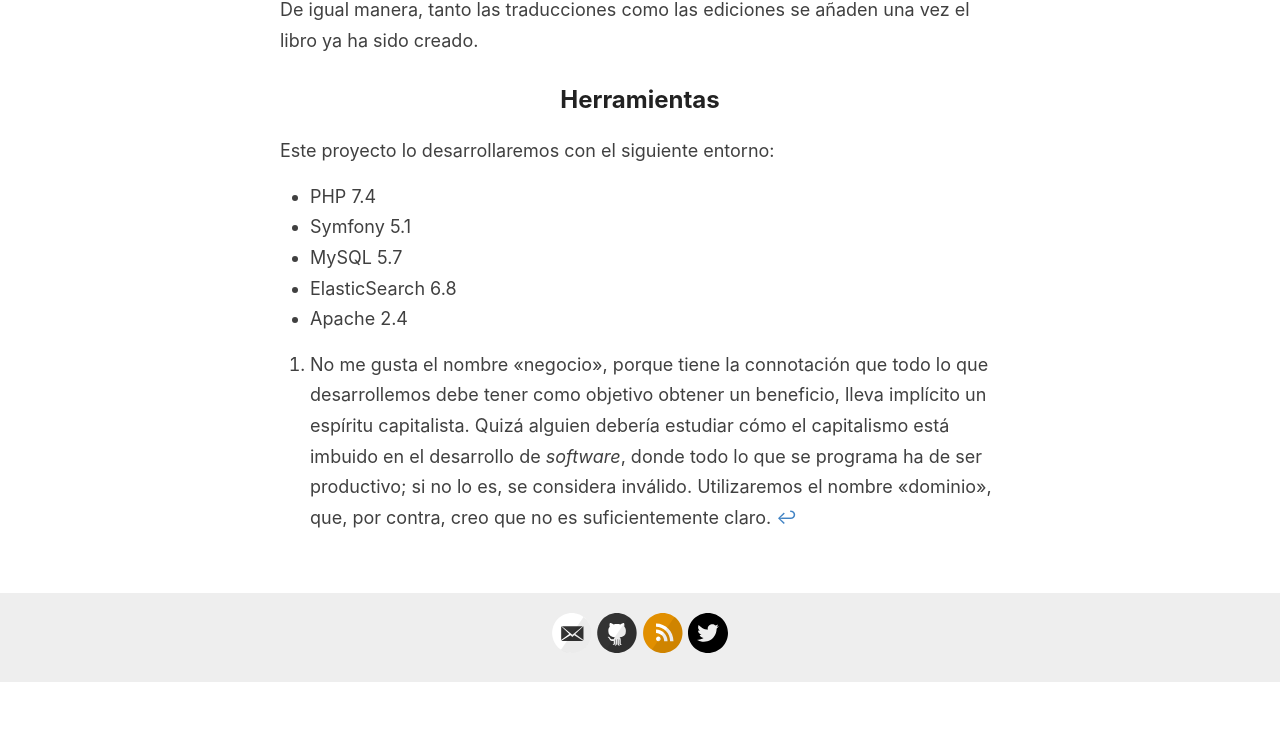
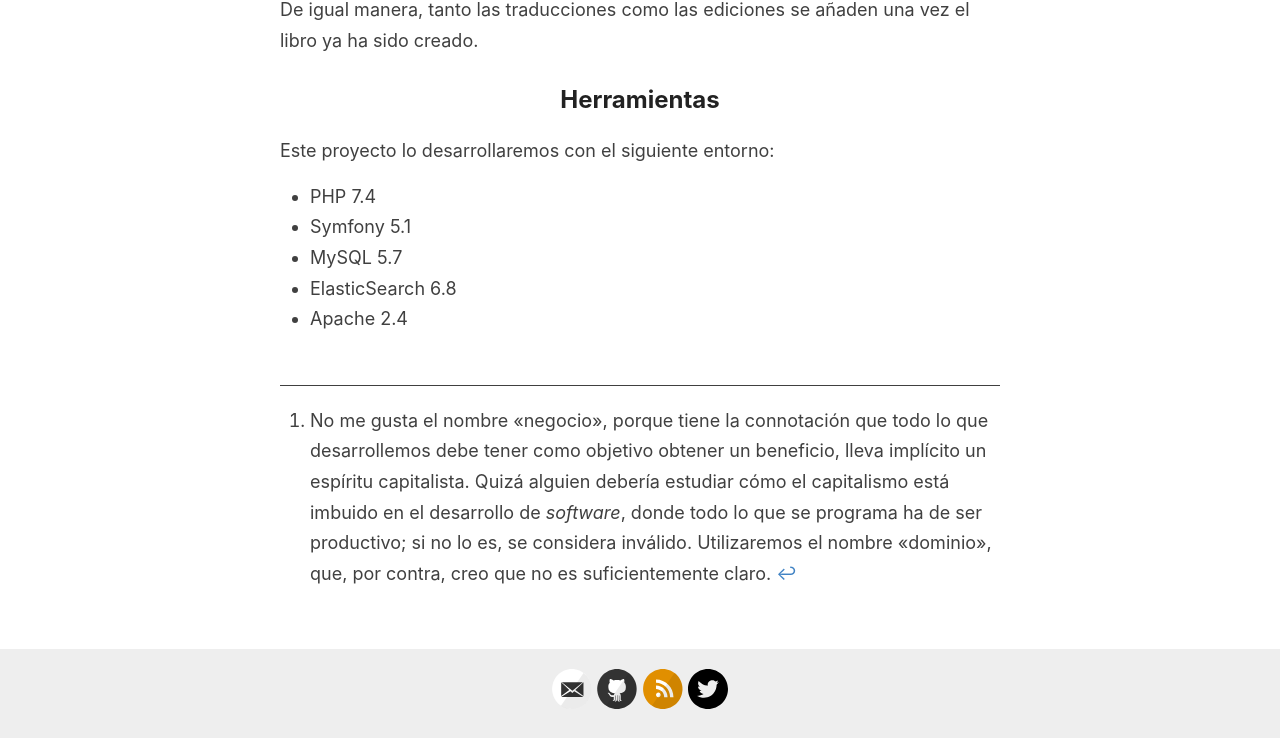
Before and after one commit to rubenrubiob/rubenrubiob.github.io, a Jekyll site: the page built from es/index.md, in a window 1280 px wide. Shown: the part 4359-5098 px from the top of the page. Built offline with Jekyll 4.4.1, drawn with Linux system fonts in a browser that asks for light colours; our own code applies the rules of GitHub Pages for plain Markdown files; before the commit the page ends 5042 px from its top, so only the background shows below that.

Commit message:
Añadir estilos para notas a pie de página

```diff
--- a/assets/style.scss
+++ b/assets/style.scss
@@ -725,6 +725,12 @@ Modules - reusable parts of our design
   text-align: center;
 }
 
+.footnotes {
+  border-top: 1px solid;
+  margin-top: 50px;
+  padding-top: 5px;
+}
+
 @media only screen and (min-width: 320px) and (max-width: 759px) {
   #carbonads {
     float: none;
```
